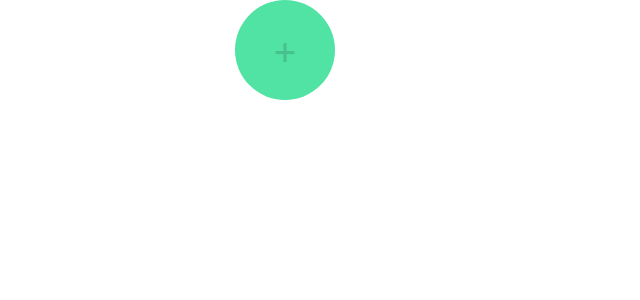
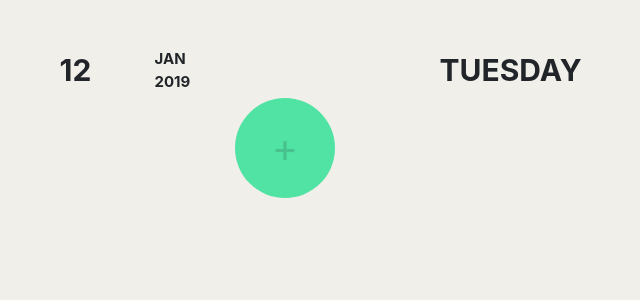
Before and after one commit to kalpshah485/todolist_part_1, a React (Create React App) app: page / in a window 1280 px wide. Shown: the top 300 px of the page, without its empty margins (355-995 px from the left). Built offline with nearby package versions, Linux system fonts and the light colour scheme.

Commit message:
feat:Added Date and day with some styling.

```diff
--- a/src/App.css
+++ b/src/App.css
@@ -1,3 +1,6 @@
+body {
+  background-color: #f0efe9;
+}
 .button {
   border-radius: 50%;
   height: 100px;
@@ -12,3 +15,16 @@
   text-align: center;
   width: 20%;
 }
+.dateday {
+  height: 50px;
+  font-weight: bolder;
+}
+.date {
+  font-size: 30px;
+}
+.month-year {
+  font-size: 15px;
+}
+.day {
+  font-size: 30px;
+}
--- /dev/null
+++ b/src/TodoList/DateDay/DateDay.js
@@ -0,0 +1,17 @@
+import React from 'react'
+
+function DateDay() {
+    return (
+        <div className="container mt-5">
+            <div className="row dateday">
+                <div className="col"></div>
+                <div className="col-1 date">12</div>
+                <div className="col-1 month-year">JAN <br />2019</div>
+                <div className="col-1 offset-2 day">TUESDAY</div>
+                <div className="col"></div>
+            </div>
+        </div>
+    )
+}
+
+export default DateDay
--- a/src/TodoList/TodoList.js
+++ b/src/TodoList/TodoList.js
@@ -1,10 +1,12 @@
 import React from 'react'
 import Button from './Button/Button'
+import DateDay from './DateDay/DateDay'
 
 function TodoList() {
   return (
     <>
-        <Button />
+      <DateDay />
+      <Button />
     </>
   )
 }
```
